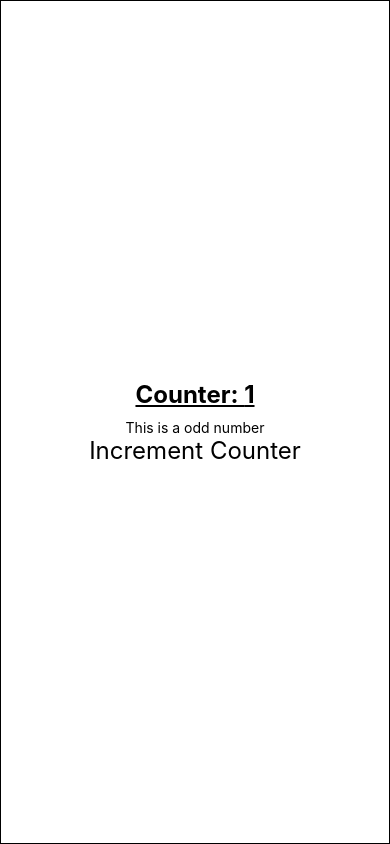
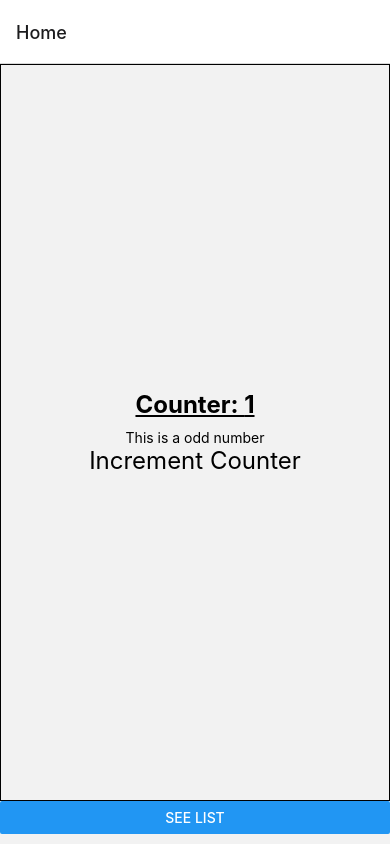
Before and after one commit to neel132/rn-training-mk, a React Native app: screen / in a window 390 px wide. Built offline with nearby package versions, Linux system fonts and the light colour scheme.

Commit message:
Implementing native stack navigator

```diff
--- a/App.tsx
+++ b/App.tsx
@@ -6,17 +6,25 @@
  */
 
 import React from 'react';
-import {
-  SafeAreaView,
-} from 'react-native';
+// import {
+//   SafeAreaView,
+// } from 'react-native';
 // import Home from './src/screens/Home/Home.class';
 import Home from './src/screens/Home/Home.func';
+import {createNativeStackNavigator} from '@react-navigation/native-stack';
+import { NavigationContainer } from '@react-navigation/native';
+import List from './src/screens/ListScreen/List';
+
+const Stack = createNativeStackNavigator();
 
 function App(): JSX.Element {
   return (
-    <SafeAreaView style={{flex: 1,}}>
-      <Home />
-    </SafeAreaView>
+    <NavigationContainer>
+      <Stack.Navigator>
+        <Stack.Screen component={Home} name='Home' />
+        <Stack.Screen component={List} name='List' />
+      </Stack.Navigator>
+    </NavigationContainer>
   );
 }
 
--- a/package.json
+++ b/package.json
@@ -11,6 +11,7 @@
   },
   "dependencies": {
     "@react-navigation/native": "^6.1.7",
+    "@react-navigation/native-stack": "^6.9.13",
     "react": "18.2.0",
     "react-native": "0.72.3",
     "react-native-safe-area-context": "^4.7.1",
--- a/src/screens/Home/Home.func.js
+++ b/src/screens/Home/Home.func.js
@@ -2,23 +2,11 @@ import React, { useEffect, useState } from "react";
 import CounterButton from "../../components/CounterButton/CounterButton";
 import CustomList from "../../components/CustomList";
 import CustomImage from "../../components/CustomImage";
-import { View } from "react-native";
-const DATA = [
-  {
-    id: 'bd7acbea-c1b1-46c2-aed5-3ad53abb28ba',
-    title: 'First Item',
-  },
-  {
-    id: '3ac68afc-c605-48d3-a4f8-fbd91aa97f63',
-    title: 'Second Item',
-  },
-  {
-    id: '58694a0f-3da1-471f-bd96-145571e29d72',
-    title: 'Third Item',
-  },
-];
+import { Button, View } from "react-native";
+
 // Basic structure of the functional components
-const Home = () => {
+const Home = (props) => {
+	const {navigation} = props;
 	const [counter, setCounter] = useState(1);
 	// useEffect executes after returning of UI
 	useEffect(() => {
@@ -31,11 +19,15 @@ const Home = () => {
 		console.log("Incrementing counter");
 		setCounter(counter + 1);
 	}
+	const navigateToListScreen = () => {
+		navigation.navigate("List", {});
+	}
 	return (
 		// <CustomList data={DATA} />
 		// <CustomImage />
-		<View style={{flex :1,}}>
-		<CounterButton counterValue={counter} onIncrement={incrementCounter} />
+		<View style={{flex :1, marginBottom: 10,}}>
+			<CounterButton counterValue={counter} onIncrement={incrementCounter} />
+			<Button title="See List" onPress={navigateToListScreen}/>
 		</View>
 	)
 }
--- /dev/null
+++ b/src/screens/ListScreen/List.js
@@ -0,0 +1,23 @@
+import React from "react";
+import CustomList from "../../components/CustomList";
+const DATA = [
+  {
+    id: 'bd7acbea-c1b1-46c2-aed5-3ad53abb28ba',
+    title: 'First Item',
+  },
+  {
+    id: '3ac68afc-c605-48d3-a4f8-fbd91aa97f63',
+    title: 'Second Item',
+  },
+  {
+    id: '58694a0f-3da1-471f-bd96-145571e29d72',
+    title: 'Third Item',
+  },
+];
+const List = () => {
+	return (
+		<CustomList data={DATA} />
+	)
+}
+
+export default List;
```
Also changed, not shown: 2 other files (tests, documents, lock files or other folders).
